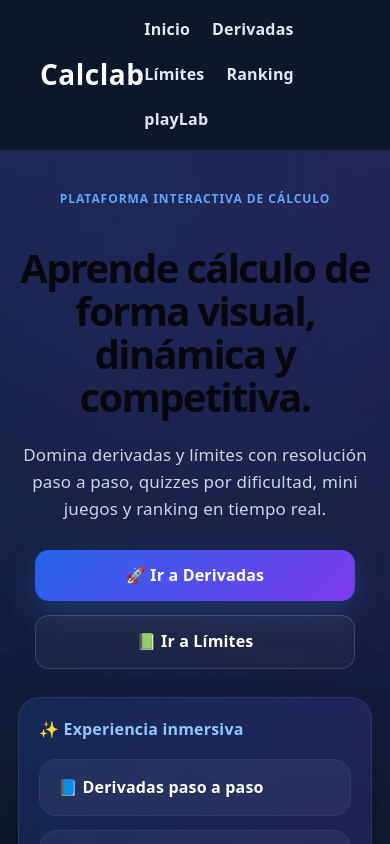
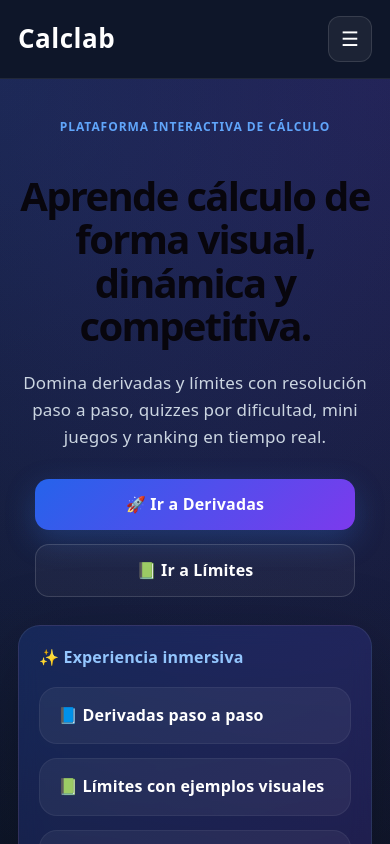
Before and after one commit to Laura-Oliveros/calclab, a React app in the folder frontend/: page / in a window 390 px wide. Shown: the top 844 px of the page. Built offline with nearby package versions, Linux system fonts and the light colour scheme; the HTML template or start-up script is replaced by a standard one.

Commit message:
Navbar responsive

```diff
--- a/frontend/src/components/Navbar.jsx
+++ b/frontend/src/components/Navbar.jsx
@@ -1,13 +1,22 @@
-import { Link } from "react-router-dom";
+import { useState } from "react";
+import { Link, useLocation } from "react-router-dom";
+
+const navItems = [
+  { label: "Inicio", to: "/" },
+  { label: "Derivadas", to: "/derivatives" },
+  { label: "Límites", to: "/limits" },
+  { label: "Ranking", to: "/ranking" },
+  { label: "playLab", to: "/playlab" },
+];
 
 export default function Navbar() {
+  const [menuOpen, setMenuOpen] = useState(false);
+  const location = useLocation();
+  const isMobile = typeof window !== "undefined" && window.innerWidth <= 768;
+
   return (
     <nav
       style={{
-        display: "flex",
-        justifyContent: "space-between",
-        alignItems: "center",
-        padding: "18px 40px",
         background: "rgba(15, 23, 42, 0.9)",
         borderBottom: "1px solid rgba(255,255,255,0.08)",
         position: "sticky",
@@ -16,26 +25,95 @@ export default function Navbar() {
         zIndex: 100,
       }}
     >
+      <div
+        style={{
+          maxWidth: "1280px",
+          margin: "0 auto",
+          display: "flex",
+          justifyContent: "space-between",
+          alignItems: "center",
+          padding: isMobile ? "16px 18px" : "18px 40px",
+          gap: "16px",
+        }}
+      >
         <Link
           to="/"
           style={{
             color: "white",
             textDecoration: "none",
-          fontSize: "28px",
+            fontSize: isMobile ? "26px" : "28px",
             fontWeight: "800",
             letterSpacing: "0.5px",
+            flexShrink: 0,
           }}
         >
           Calclab
         </Link>
 
-      <div style={{ display: "flex", gap: "22px", flexWrap: "wrap" }}>
-        <Link to="/" style={linkStyle}>Inicio</Link>
-        <Link to="/derivatives" style={linkStyle}>Derivadas</Link>
-        <Link to="/limits" style={linkStyle}>Límites</Link>
-        <Link to="/ranking" style={linkStyle}>Ranking</Link>
-        <Link to="/playlab" style={linkStyle}>playLab</Link>
+        {isMobile ? (
+          <button
+            onClick={() => setMenuOpen(!menuOpen)}
+            style={{
+              background: "rgba(255,255,255,0.06)",
+              border: "1px solid rgba(255,255,255,0.12)",
+              color: "white",
+              borderRadius: "12px",
+              padding: "10px 12px",
+              fontSize: "20px",
+              cursor: "pointer",
+            }}
+          >
+            ☰
+          </button>
+        ) : (
+          <div style={{ display: "flex", gap: "22px", alignItems: "center" }}>
+            {navItems.map((item) => (
+              <Link
+                key={item.to}
+                to={item.to}
+                style={{
+                  ...linkStyle,
+                  color:
+                    location.pathname === item.to ? "#ffffff" : "#e2e8f0",
+                }}
+              >
+                {item.label}
+              </Link>
+            ))}
           </div>
+        )}
+      </div>
+
+      {isMobile && menuOpen && (
+        <div
+          style={{
+            display: "grid",
+            gap: "10px",
+            padding: "0 18px 16px",
+            borderTop: "1px solid rgba(255,255,255,0.08)",
+            background: "rgba(15, 23, 42, 0.98)",
+          }}
+        >
+          {navItems.map((item) => (
+            <Link
+              key={item.to}
+              to={item.to}
+              onClick={() => setMenuOpen(false)}
+              style={{
+                ...mobileLinkStyle,
+                color:
+                  location.pathname === item.to ? "#ffffff" : "#e2e8f0",
+                background:
+                  location.pathname === item.to
+                    ? "rgba(255,255,255,0.08)"
+                    : "transparent",
+              }}
+            >
+              {item.label}
+            </Link>
+          ))}
+        </div>
+      )}
     </nav>
   );
 }
@@ -46,3 +124,12 @@ const linkStyle = {
   fontSize: "16px",
   fontWeight: "600",
 };
+
+const mobileLinkStyle = {
+  color: "#e2e8f0",
+  textDecoration: "none",
+  fontSize: "17px",
+  fontWeight: "600",
+  padding: "12px 10px",
+  borderRadius: "12px",
+};
```
Lines whose indentation alone changed are shown as unchanged.
